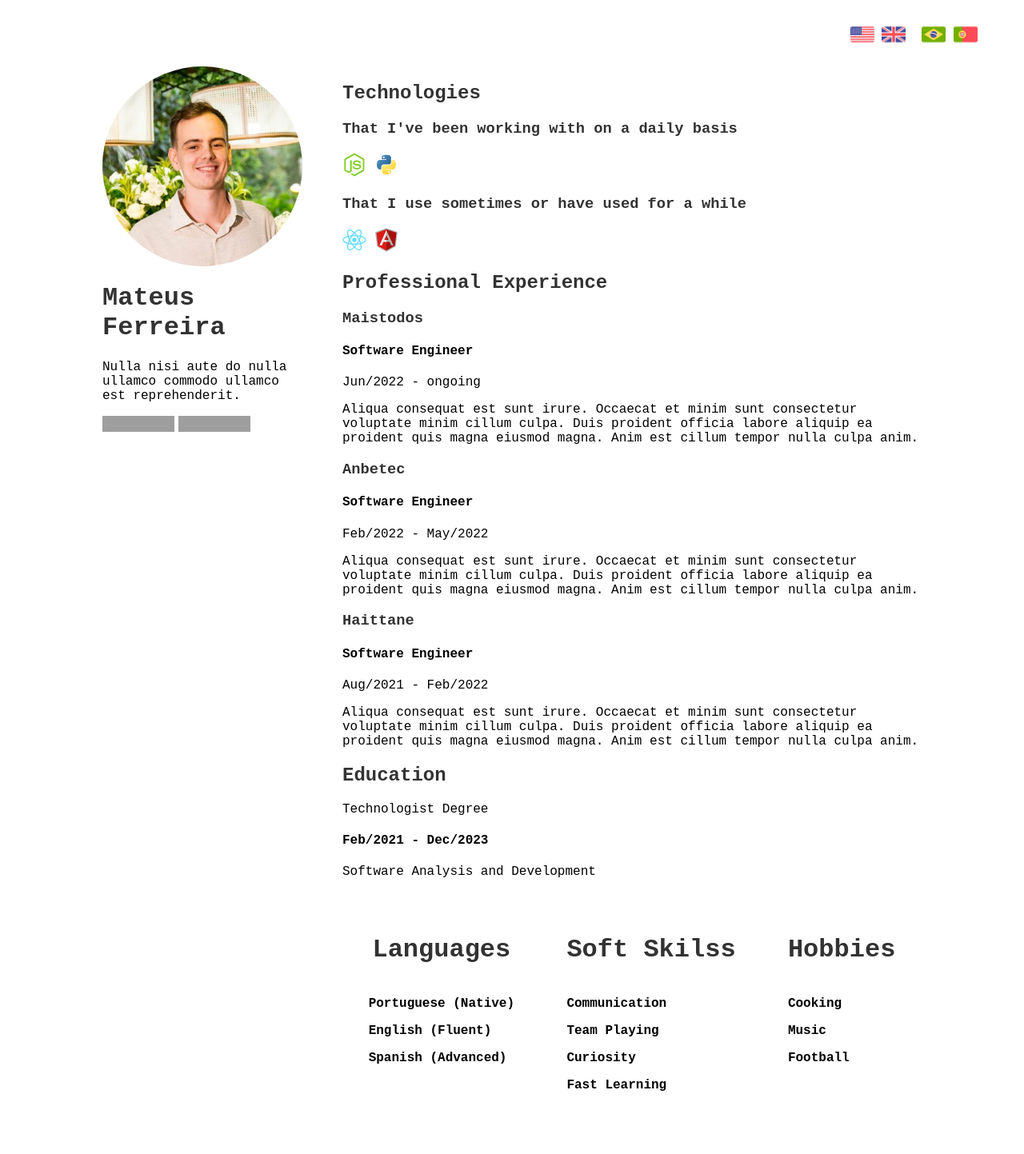
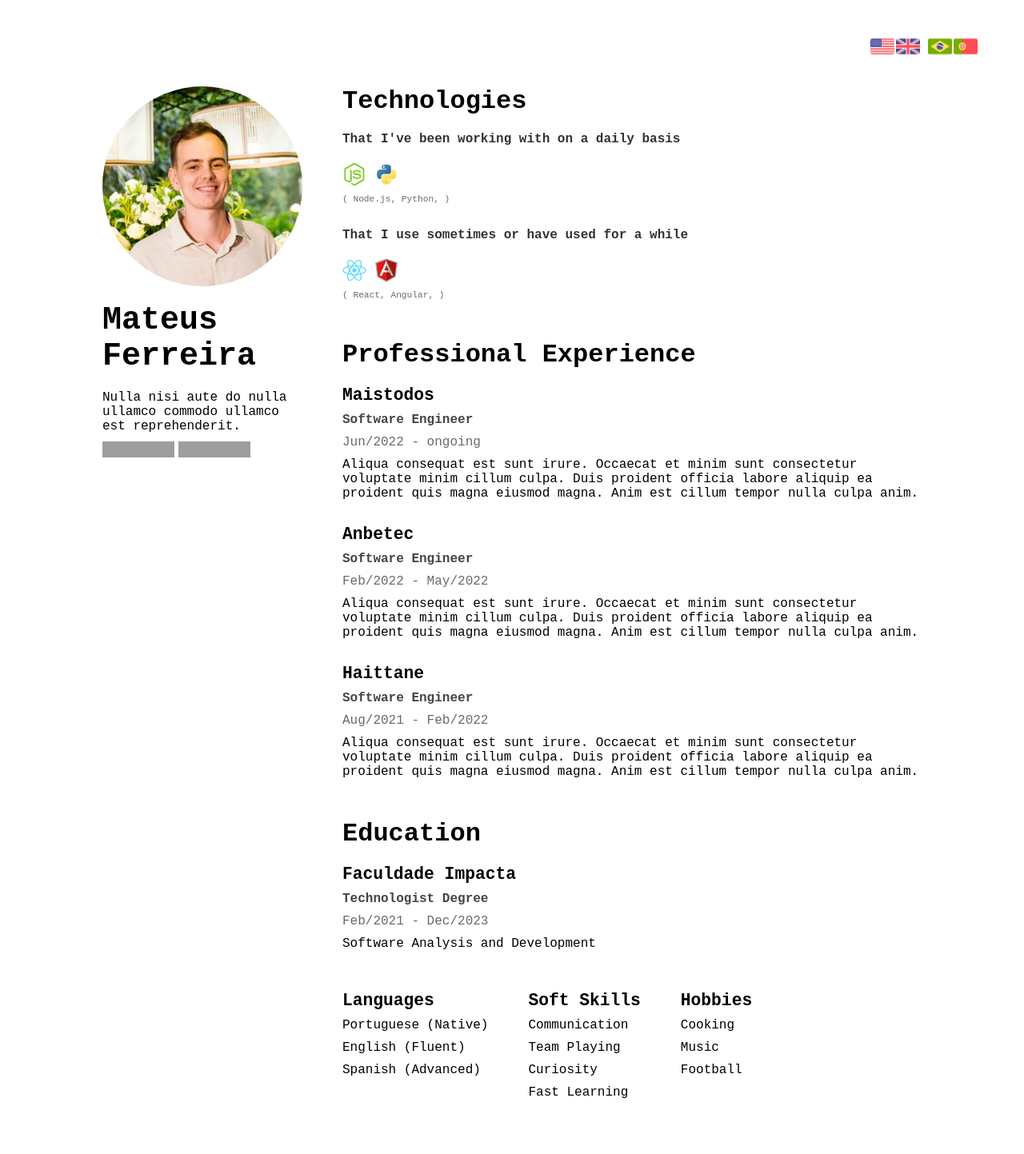
Before and after one commit to mateusasferreira/mateusasferreira.github.io, a Jekyll site: the page built from pages/en.md, in a window 1280 px wide. Shown: the whole page at 80% size. Built offline with Jekyll 4.4.1, drawn with Linux system fonts in a browser that asks for light colours; before the commit the page ends 1390 px from its top, so only the background shows below that; grey boxes are pictures that could not be loaded.

Commit message:
ajustes: layout

```diff
--- a/_layouts/cv.html
+++ b/_layouts/cv.html
@@ -21,41 +21,51 @@ layout: default
         <div class="section">
             <h2>{{ page.technologies.title }}</h2>
             {% for section in page.technologies.sections %}
-              <h3>{{section.title}}</h3>
-              {% for item in section.entries %}
-                <img src="{{item.src_path}}" class="icon">
-              {% endfor %}
+              <div class="block">
+                <h4 class="blur">{{section.title}}</h4>
+                <div style="margin: 20px 0 5px ">
+                  {% for item in section.entries %}
+                    <img src="{{item.src_path}}" class="icon">
+                  {% endfor %}
+                </div>
+                <p class="blur secondary" style="font-size: 0.7em">({% for item in section.entries %}
+                  {{item.name}},
+                {% endfor %})</p>
+              </div>
+
             {% endfor %}
           </div>
 
           <div class="section">
             <h2> {{ page.experience.title }} </h2>
             {% for item in page.experience.entries %}
-              <h3> {{item.name}} </h3>
-              <h4>{{item.position}}</h4>
-              <span> {{item.period}} </span>
-              <p> {{item.description}} </p>
+              <div class="block">
+                <h3> {{item.name}} </h3>
+                <h4 class="secondary" >{{item.position}}</h4>
+                <p class="secondary blur"> {{item.period}} </p>
+                <p> {{item.description}} </p>
+              </div>
             {% endfor %}
           </div>
 
           <div class="section">
             <h2> {{ page.education.title }} </h2>
             {% for item in page.education.entries %}
-              <h3> {{item.institutions}} </h3>
-              <span>{{ item.type }}</span>
-              <h4> {{item.period}} </h4>
+              <h3> {{item.institution}} </h3>
+              <h4 class="secondary">{{ item.type }}</h4>
+              <p class="secondary blur"> {{item.period}} </p>
               <p> {{item.name}} </p>
             {% endfor %}
           </div>
 
-          <div style="margin-top: 30px; display: flex; justify-content: space-around; flex-wrap: wrap">
+          <div class="section-flex">
             {% for extra in page.extras %}
               <div>
 
-              <h2 style="font-size: 2em; text-align: center; margin: 40px 0">{{extra.title}}</h2>
+              <h3>{{extra.title}}</h3>
 
               {% for entry in extra.entries %}
-                <p style="font-weight: bold">{{entry}}</p>
+                <p>{{entry}}</p>
               {% endfor %}
               </div>
             {% endfor %}
--- a/assets/css/main.css
+++ b/assets/css/main.css
@@ -3,9 +3,9 @@ html {
 }
 
 nav {
-    height: 75px;
+    height: 100px;
     display: flex;
-    gap: 20px;
+    gap: 10px;
     justify-content: end;
     padding: 0 50px;
     align-items: center;
@@ -13,15 +13,55 @@ nav {
 
 a {
     text-decoration: none;
+    display: flex;
+    gap: 2px;
 }
 
-h1, h2, h3 {
+
+h1 {
+    font-size: 2.5em;
+    margin: 20px 0;
+}
+
+h2 {
+    font-size: 2em;
+    margin: 0 0 20px 0;
+}
+
+h3 {
+    font-size: 1.33em;
+}
+
+.secondary {
+    color: #444;
+}
+
+.blur {
     opacity: 0.8;
+}
+
+h3, h4, p, span {
+    margin: 0 0 10px 0;
+}
+
+.block {
+    margin-bottom: 30px;
 }
 
 .container {
     max-width: 1024px;
     margin: 0 auto;
+}
+
+.section {
+    margin-bottom: 50px;
+}
+
+.section-flex {
+    margin-bottom: 50px;
+    display: flex;
+    gap: 50px;
+    flex-wrap: wrap;
 }
 
 .icon {
--- a/pages/en.md
+++ b/pages/en.md
@@ -54,7 +54,7 @@ extras:
       - Portuguese (Native)
       - English (Fluent)
       - Spanish (Advanced)
-  - title: Soft Skilss
+  - title: Soft Skills
     entries:
       - Communication
       - Team Playing
```
